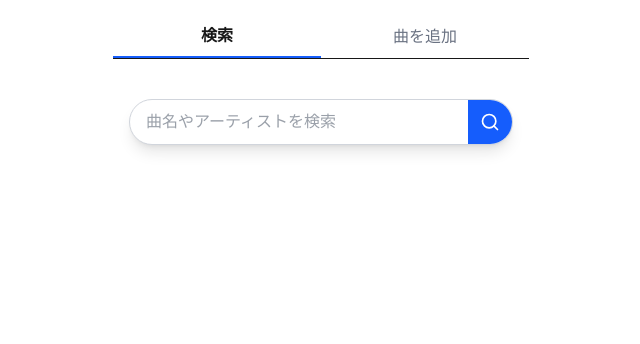
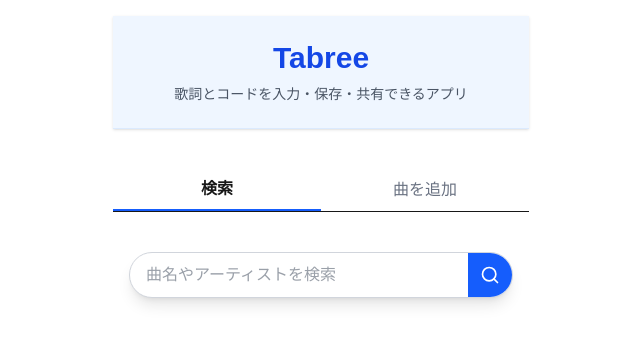
Before and after one commit to yuuri-dev/tabree, a Next.js app: page / in a window 1280 px wide. Shown: the top 344 px of the page, without its empty margins (319-959 px from the left). Built offline with nearby package versions, Linux system fonts and the light colour scheme.

Commit message:
Header部分を実装

```diff
--- a/src/components/Header.jsx
+++ b/src/components/Header.jsx
@@ -0,0 +1,16 @@
+import React from 'react';
+
+const Header = () => {
+  return (
+    <header className="bg-blue-50 py-6 px-4 shadow-sm border-b border-blue-100 mb-10" >
+      <div className="max-w-3xl mx-auto text-center">
+        <h2 className="text-3xl font-bold text-blue-700">Tabree</h2>
+        <p className="mt-2 text-gray-600 text-sm">
+          歌詞とコードを入力・保存・共有できるアプリ
+        </p>
+      </div>
+    </header>
+  );
+};
+
+export default Header;
--- a/src/pages/index.js
+++ b/src/pages/index.js
@@ -1,12 +1,14 @@
 import { useState } from 'react';
 import SearchForm from '@/components/SearchForm';
 import AddSong from '@/components/AddSongs';
+import Header from '@/components/Header';
 
 export default function Home() {
   const [activeTab, setActiveTab] = useState('search');
 
   return (
     <div className="max-w-md mx-auto p-4">
+      <Header />
       <div className="flex border-b mb-4">
         <button
           className={`flex-1 py-2 text-center ${
```
